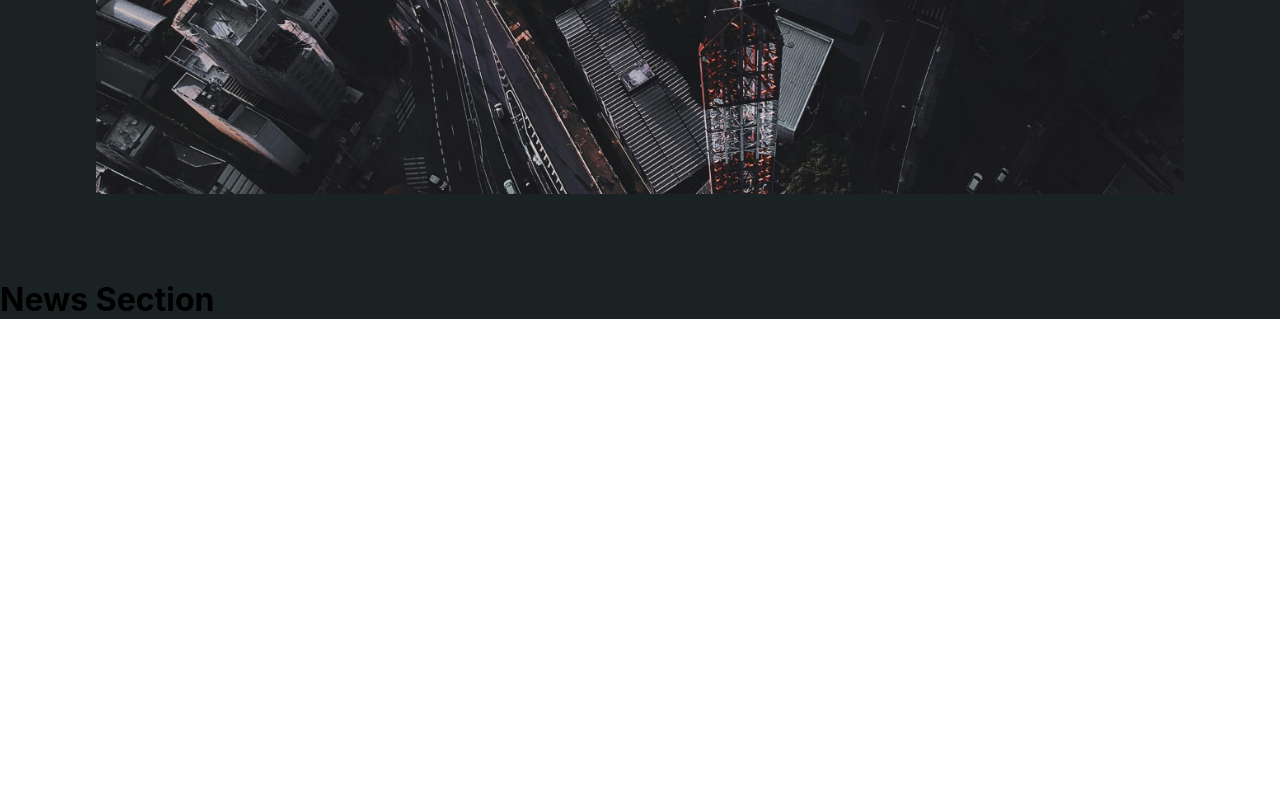
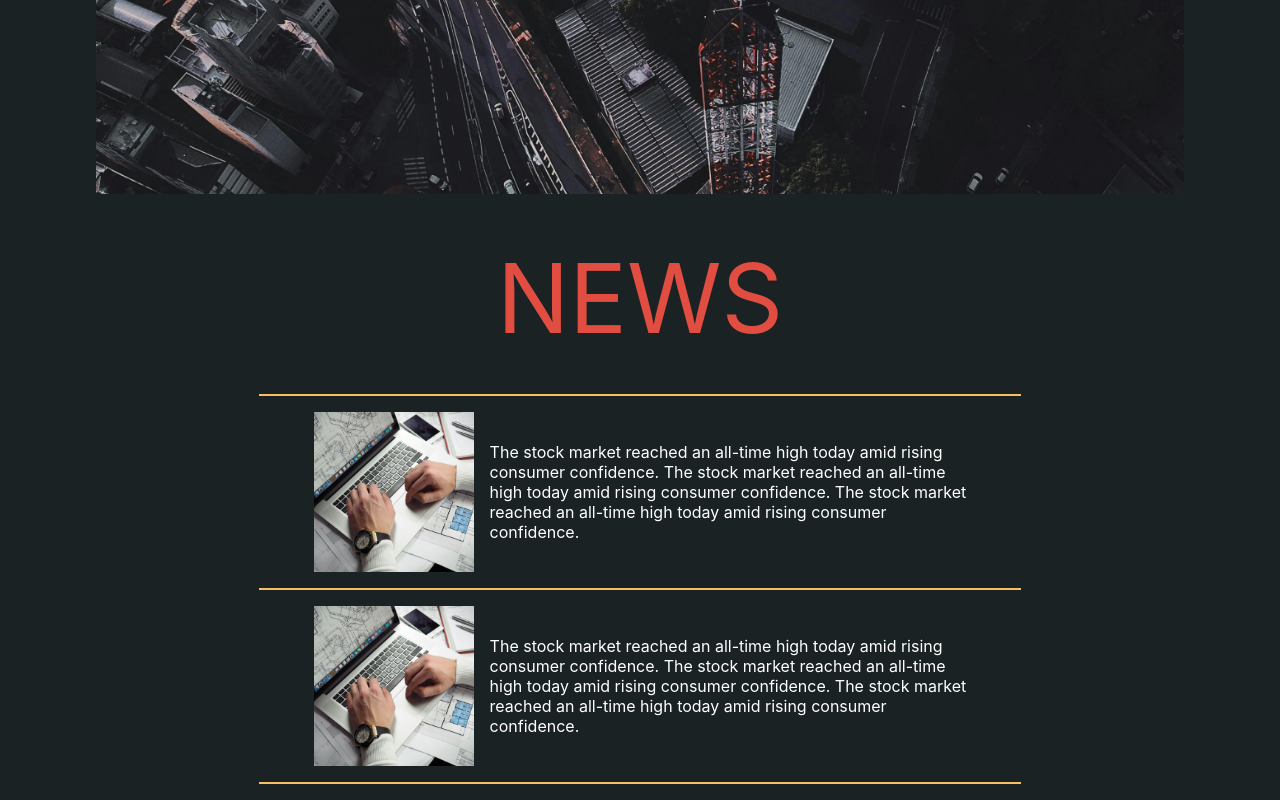
Before and after one commit to AryanBajwan/cea-ui, a React (Vite) app: page / in a window 1280 px wide. Shown: the part 792-1592 px from the top of the page. Before the commit the page ends 1132 px from the top, so only its background shows below. Built offline with nearby package versions, Linux system fonts and the light colour scheme.

Commit message:
FEATURE: add news section

```diff
--- a/src/App.css
+++ b/src/App.css
@@ -5,10 +5,13 @@
     --color-light-red: #FE8E81;
     --color-light-blue: #637FAA;
     --color-news-btn: #2ECC71;
+
+    --color-font: #ffffff;
 }
 
 .app.light {
     --color-background: #c0d9e0;
+    --color-font: #000000;
 }
 
 body {
@@ -21,6 +24,7 @@ body {
     transition: background-color 0.3s ease;
 
     min-height: 100vh;
+    overflow: hidden;
 }
 
 * {
--- a/src/components/navbar.css
+++ b/src/components/navbar.css
@@ -1,9 +1,9 @@
 nav {
     width: 100%;
     height: 120px;
-    position: sticky;
+    position: fixed;
     top: 0;
-    z-index: 1000;
+    z-index: 900;
 }
 
 .navigation {
@@ -17,7 +17,7 @@ nav {
     padding-top: 1rem;
     margin: 0 2rem 0 2rem;
 }
-background-color: pink;
+
 .navigation .nav-logo {
     width: 90px;
     height: auto;
@@ -29,7 +29,7 @@ background-color: pink;
     flex-direction: row;
     align-items: center;
     justify-content: space-evenly;
-    z-index: 80;
+    /* z-index: 80; */
 }
 
 .navigation .theme-toggle {
@@ -57,7 +57,7 @@ background-color: pink;
     height: auto;
     cursor: pointer;
     position: relative;
-    z-index: 10;
+    z-index: 1000;
 }
 
 .navigation .nav-menu .menu-list {
@@ -72,6 +72,7 @@ background-color: pink;
     transition: transform 0.3s ease-in-out, opacity 0.3s ease-in-out, visibility 0s 0.3s;
     transform: translateX(100%);
     z-index: 20;
+    /* z-index: 20; */
 }
 
 .navigation .nav-menu .menu-list.active {
@@ -85,7 +86,7 @@ background-color: pink;
     opacity: 1;
     visibility: visible;
     pointer-events: auto;
-    z-index: 999;
+    /* z-index: 100; */
     transition: transform 0.3s ease-in-out, opacity 0.3s ease-in-out, visibility 0s 0s;
 
 }
--- a/src/pages/Home.tsx
+++ b/src/pages/Home.tsx
@@ -1,4 +1,6 @@
+import React from 'react';
 import heroImg from '../assets/hero.png'
+import newsData from "./news.json"
 
 import './home.css'
 
@@ -29,8 +31,36 @@ const HeroSection = () => {
 
 const NewsSection = () => {
     return (
-        <div>
-            <h1>News Section</h1>
+        <div className="news">
+            <div className="title">
+                <h1>news</h1>
+            </div>
+            <div className='news-s'>
+                <News />
+            </div>
+        </div>
+    );
+}
+
+interface NewsAtomic {
+    id: number;
+    photo: string;
+    desc: string;
+}
+
+const News = () => {
+    return (
+        <div className='news-atomic'>
+            {newsData.length > 0 && <div className='line'></div>}
+            {newsData && newsData.map((news: NewsAtomic) => (
+                <React.Fragment key={news.id}>
+                    <div className='news-article'>
+                        <img src={news.photo} alt={news.desc} />
+                        <p>{news.desc}</p>
+                    </div>
+                    <div className='line'></div>
+                </React.Fragment>
+            ))}
         </div>
     );
 }
--- a/src/pages/home.css
+++ b/src/pages/home.css
@@ -1,9 +1,10 @@
-.hero {
+.hero, .news {
     display: flex;
     flex-direction: column;
     align-items: center;
     justify-content: center;
-    padding-bottom: 1.5rem;
+    /* padding-bottom: 1.5rem; */
+    margin-top: 120px;
 }
 
 .hero .title {
@@ -37,6 +38,63 @@
     overflow: hidden;
     object-fit: cover;
 }
+
+
+/*
+    News Section
+*/
+
+.news {
+    width: 100%;
+    margin: 0 !important;
+    padding-bottom: 1rem;
+}
+
+.news .title h1 {
+    text-transform: uppercase;
+    font-size: 6rem;
+    color: var(--color-red);
+    font-weight: normal;
+    line-height: 8rem;
+    margin: 0;
+    padding: 0 0 2rem 0;
+}
+
+.news .news-s {
+    width: 85%;
+}
+
+.line {
+    width: 70%;
+    height: 2px;
+    background-color: rgb(244, 192, 98);
+}
+
+.news-atomic {
+    display: flex;
+    flex-direction: column;
+    align-items: center;
+    justify-content: center;
+    width: 100%;
+}
+
+.news-article {
+    display: flex;
+    flex-direction: row;
+    align-items: center;
+    justify-content: start;
+    width: 60%;
+    margin: 1rem 0;
+    color: var(--color-font);
+}
+
+.news-article img{
+    width: 160px;
+    height: 160px;
+    padding-right: 1rem;
+    object-fit: cover;
+}
+
 
 @media only screen and (max-width: 1280px) {
     .hero .title h1 {
@@ -72,6 +130,10 @@
         max-width: 90%;
         transform: translateY(-1.5rem);
     }
+
+    .news-article {
+        flex-direction: column;
+    }
 }
 
 @media only screen and (max-width: 640px) {
--- /dev/null
+++ b/src/pages/news.json
@@ -0,0 +1,12 @@
+[
+    {
+        "id": 1,
+        "photo": "/src/assets/n.jpg",
+        "desc": "The stock market reached an all-time high today amid rising consumer confidence. The stock market reached an all-time high today amid rising consumer confidence. The stock market reached an all-time high today amid rising consumer confidence."
+    },
+    {
+        "id": 2,
+        "photo": "src/assets/n.jpg",
+        "desc": "The stock market reached an all-time high today amid rising consumer confidence. The stock market reached an all-time high today amid rising consumer confidence. The stock market reached an all-time high today amid rising consumer confidence."
+    }
+]
```
Also changed, not shown: src/assets/n.jpg (added).
